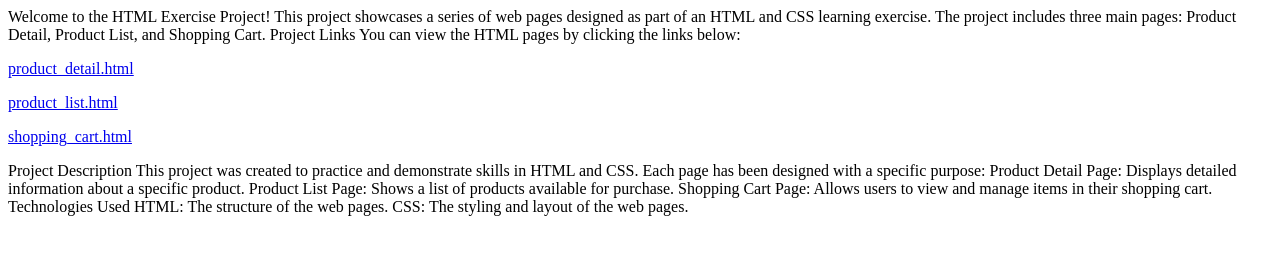
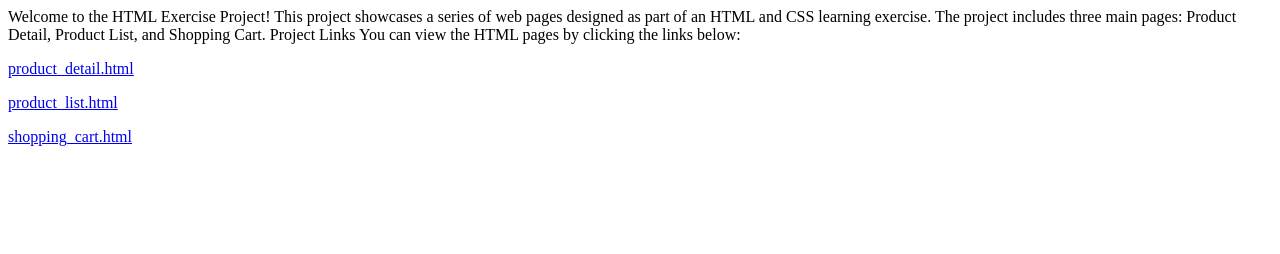
Before and after one commit to t2xush/for-html-exercise, a plain HTML site: page index.html in a window 1280 px wide. Drawn offline with Linux system fonts and the light colour scheme.

Commit message:
Update index.html

```diff
--- a/index.html
+++ b/index.html
@@ -21,20 +21,6 @@ You can view the HTML pages by clicking the links below:
 <p><a href="shopping_cart.html">shopping_cart.html</a></p>
 
 
-Project Description
-This project was created to practice and demonstrate skills in HTML and CSS. Each page has been designed with a specific purpose:
-
-Product Detail Page: Displays detailed information about a specific product.
-
-Product List Page: Shows a list of products available for purchase.
-
-Shopping Cart Page: Allows users to view and manage items in their shopping cart.
-
-Technologies Used
-HTML: The structure of the web pages.
-
-CSS: The styling and layout of the web pages.
-
 </body>
 
 </html>
```
